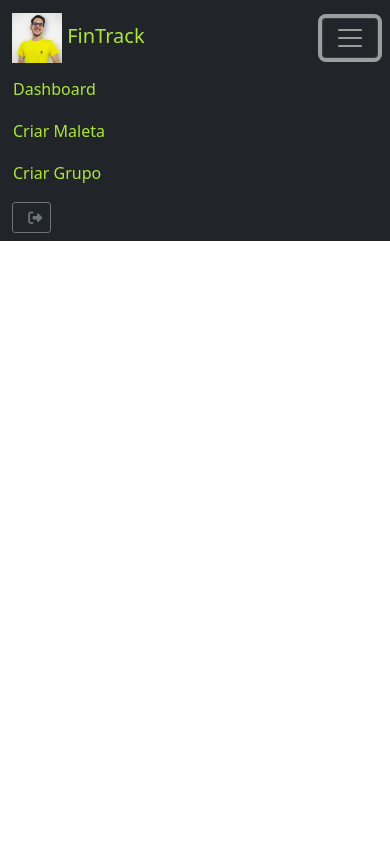
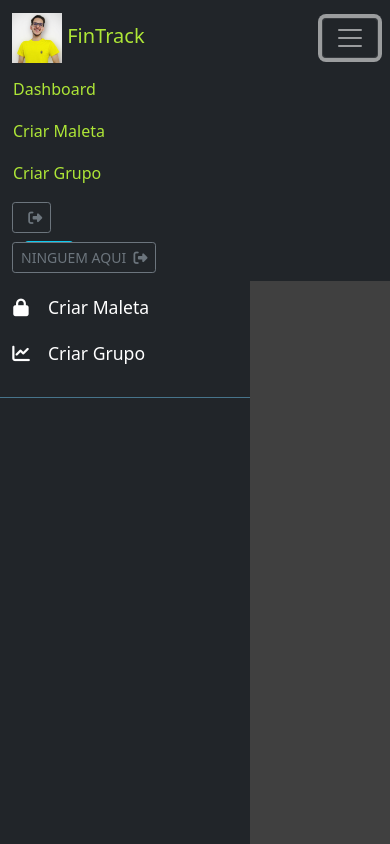
Before and after one commit to Danielgol/FinTrack, an Angular app in the folder frontend/: page /home in a window 390 px wide. Both pictures are taken after a click on the button 350 px from the left and 38 px from the top of the page. Built offline with nearby package versions, Linux system fonts and the light colour scheme; no server answers; grey boxes are pictures that could not be loaded.

Commit message:
Sidebar não responsiva

```diff
--- a/frontend/src/app/components/side-bar/side-bar.component.css
+++ b/frontend/src/app/components/side-bar/side-bar.component.css
@@ -7,14 +7,230 @@ body {
     }
   }
 
-  /* Sidebar */
+  /* Sidebar
   .sidebar {
     position: fixed;
-    top: 0;
+    top: 76px;
     bottom: 0;
     left: 0;
-    padding: 58px 0 0; /* Height of navbar */
+    padding: 58px 0 0;
     box-shadow: 0 2px 5px 0 rgb(0 0 0 / 5%), 0 2px 10px 0 rgb(0 0 0 / 5%);
     width: 240px;
     z-index: 600;
   }
+
+  */
+
+  .wrapper {
+    display: flex;
+    width: 100%;
+    align-items: stretch;
+}
+
+#sidebar {
+  width: 250px;
+  position: fixed;
+  top: 76px;
+  left: 0;
+  height: 100vh;
+  z-index: 999;
+  color: #fff;
+  transition: all 0.3s;
+  min-width: 250px;
+  max-width: 250px;
+  min-height: 100vh;
+}
+
+
+#sidebar.active {
+  margin-left: -250px;
+}
+
+a[data-toggle="collapse"] {
+  position: relative;
+}
+
+.dropdown-toggle::after {
+  display: block;
+  position: absolute;
+  top: 50%;
+  right: 20px;
+  transform: translateY(-50%);
+}
+
+@media (max-width: 768px) {
+  #sidebar {
+      margin-left: -250px;
+  }
+  #sidebar.active {
+      margin-left: 0;
+  }
+}
+
+
+p {
+    font-size: 1.1em;
+    font-weight: 300;
+    line-height: 1.7em;
+    color: #999;
+}
+
+a, a:hover, a:focus {
+    color: inherit;
+    text-decoration: none;
+    transition: all 0.3s;
+}
+
+
+
+#sidebar .sidebar-header {
+    padding: 20px;
+    background: #aee637;
+    color: #404040;
+}
+
+#sidebar ul.components {
+    padding: 20px 0;
+    border-bottom: 1px solid #47748b;
+}
+
+#sidebar ul p {
+    color: #aee637;
+    padding: 10px;
+}
+
+#sidebar ul li a {
+    padding: 10px;
+    font-size: 1.1em;
+    display: block;
+}
+#sidebar ul li a:hover {
+    color: #aee637;
+    background: #000;
+}
+
+#sidebar ul li.active > a, a[aria-expanded="true"] {
+    color: #fff;
+    background: #6d7fcc;
+}
+ul ul a {
+    font-size: 0.9em !important;
+    padding-left: 30px !important;
+    background: #6d7fcc;
+}
+
+/* Aqui é para ficar do lado ainda*/
+
+/* Shrinking the sidebar from 250px to 80px and center aligining its content*/
+#sidebar.active {
+  min-width: 80px;
+  max-width: 80px;
+  text-align: center;
+}
+
+/* Toggling the sidebar header content, hide the big heading [h3] and showing the small heading [strong] and vice versa*/
+#sidebar .sidebar-header strong {
+  display: none;
+}
+#sidebar.active .sidebar-header h3 {
+  display: none;
+}
+#sidebar.active .sidebar-header strong {
+  display: block;
+}
+
+#sidebar ul li a {
+  text-align: left;
+}
+
+#sidebar.active ul li a {
+  padding: 20px 10px;
+  text-align: center;
+  font-size: 0.85em;
+}
+
+#sidebar.active ul li a i {
+  margin-right:  0;
+  display: block;
+  font-size: 1.8em;
+  margin-bottom: 5px;
+}
+
+/* Same dropdown links padding*/
+#sidebar.active ul ul a {
+  padding: 10px !important;
+}
+
+/* Changing the arrow position to bottom center position,
+ translateX(50%) works with right: 50%
+ to accurately  center the arrow */
+#sidebar.active .dropdown-toggle::after {
+  top: auto;
+  bottom: 10px;
+  right: 50%;
+  -webkit-transform: translateX(50%);
+  -ms-transform: translateX(50%);
+  transform: translateX(50%);
+}
+
+@media (max-width: 768px) {
+  /* 80px and its content aligned to centre. Pushing it off the screen with the
+     negative left margin
+  */
+  #sidebar.active {
+      min-width: 80px;
+      max-width: 80px;
+      text-align: center;
+      margin-left: -80px !important;
+  }
+
+
+  /* Reappearing the sidebar on toggle button click */
+  #sidebar {
+      margin-left: 0;
+  }
+
+
+  /* Toggling the sidebar header content,
+     hide the big heading [h3] and showing the small heading [strong] and vice versa
+  */
+  #sidebar .sidebar-header strong {
+      display: none;
+  }
+  #sidebar.active .sidebar-header h3 {
+      display: none;
+  }
+  #sidebar.active .sidebar-header strong {
+      display: block;
+  }
+
+  /* Downsize the navigation links font size */
+  #sidebar.active ul li a {
+      padding: 20px 10px;
+      font-size: 0.85em;
+  }
+
+  #sidebar.active ul li a i {
+      margin-right:  0;
+      display: block;
+      font-size: 1.8em;
+      margin-bottom: 5px;
+  }
+
+  /* Adjust the dropdown links padding*/
+  #sidebar.active ul ul a {
+      padding: 10px !important;
+  }
+
+  /* Changing the arrow position to bottom center position,
+    translateX(50%) works with right: 50%
+    to accurately  center the arrow */
+  .dropdown-toggle::after {
+      top: auto;
+      bottom: 10px;
+      right: 50%;
+      -webkit-transform: translateX(50%);
+      -ms-transform: translateX(50%);
+      transform: translateX(50%);
+  }
+}
--- a/frontend/src/app/components/side-bar/side-bar.component.html
+++ b/frontend/src/app/components/side-bar/side-bar.component.html
@@ -2,7 +2,7 @@
     <!--Main Navigation-->
 
 <header>
-    <!-- Sidebar -->
+    <!-- Sidebar
     <nav id="sidebarMenu" class="collapse d-lg-block sidebar collapse bg-dark">
       <div class="position-sticky">
         <div class="list-group list-group-flush mx-3 mt-4">
@@ -30,62 +30,97 @@
         </div>
       </div>
     </nav>
-    <!-- Sidebar -->
+    Sidebar -->
 
     <!-- Navbar -->
-    <nav id="main-navbar" class="navbar navbar-expand-lg navbar-light bg-dark fixed-top">
-      <!-- Container wrapper -->
-      <div class="container-fluid">
-        <!-- Toggle button -->
-        <button
-          class="navbar-toggler"
-          type="button"
-          data-mdb-toggle="collapse"
-          data-mdb-target="#sidebarMenu"
-          aria-controls="sidebarMenu"
-          aria-expanded="false"
-          aria-label="Toggle navigation"
-        >
-          <i class="fas fa-bars"></i>
-        </button>
+    <div class="container">
+      <nav id="navId" class="navbar fixed-top navbar-expand-lg navbar-dark bg-dark">
+          <div class="container-fluid">
+              <a class="navbar-brand" href="#" style="color: #aee637;">
+                  <img src="../../assets/joao.jpg" alt="" width="50" height="50" class="d-inline-block align-text-center">
+                  FinTrack
+              </a>
+              <button class="navbar-toggler" type="button" data-bs-toggle="collapse" data-bs-target="#navbarSupportedContent" aria-controls="navbarSupportedContent" aria-expanded="false" aria-label="Toggle navigation">
+                  <span class="navbar-toggler-icon"></span>
+              </button>
+              <div class="collapse navbar-collapse" id="navbarSupportedContent">
+                  <ul class="navbar-nav me-auto mb-2 mb-lg-0">
+                      <li class="nav-item">
+                          <button [routerLink]="['home']" class="btn nav-link" type="button" aria-current="page" style="color: #aee637;">Dashboard</button>
 
-        <!-- Brand -->
-        <a class="navbar-brand" [routerLink]="['home']">
-          <img
-            src="https://mdbcdn.b-cdn.net/img/logo/mdb-transaprent-noshadows.webp"
-            height="25"
-            alt="MDB Logo"
-            loading="lazy"
-          />
-        </a>
+                      </li>
+                      <li class="nav-item">
+                          <button [routerLink]="['createMaleta']" class="nav-link btn" type="button" style="color: #aee637;"  routerLinkActive="active">Criar Maleta</button>
+                      </li>
+                      <li class="nav-item">
+                          <button [routerLink]="['createGrupo']" class="btn nav-link" type="button" style="color: #aee637;"  routerLinkActive="active">Criar Grupo</button>
+                      </li>
+                  </ul>
+                  <div class="container-fluid">
+                    <button type="button" id="sidebarCollapse" class="btn btn-info">
+                      <span class="navbar-toggler-icon"></span>
+                    </button>
 
-        <!-- Right links -->
-        <ul class="navbar-nav ms-auto d-flex flex-row">
+                 </div>
 
-          <!-- Avatar -->
-          <div class="nav-item dropdown">
-            <button class="btn btn-secondary dropdown-toggle" role="button" id="dropdownMenuButton" data-toggle="dropdown" aria-haspopup="true" aria-expanded="false" data-bs-toggle="dropdown">
-              SEU NOME
-            </button>
-            <div class="dropdown-menu" aria-labelledby="navbarDropdownMenuLink">
-                <a href="#" class="dropdown-item mb-control" data-box="#mb-signout">Sign Out  <span class="fa fa-sign-out"></span></a>
-            </div>
+
+
+                  <button id="btn-logout" class="btn btn-sm btn-outline-secondary" type="button" >NINGUEM AQUI&nbsp;&nbsp;<span class="fa fa-sign-out"></span></button>
+
+              </div>
+          </div>
+      </nav>
+    </div>
+     <!-- Navbar -->
+
+
+    <div class="wrapper">
+
+      <!-- Sidebar -->
+      <nav id="sidebar" class="bg-dark">
+          <div class="sidebar-header ">
+              <h3>Fintrack</h3>
           </div>
 
-        </ul>
-      </div>
-      <!-- Container wrapper -->
-    </nav>
-    <!-- Navbar -->
+          <ul class="list-unstyled components">
+              <p>Organizando suas finanças</p>
+              <li>
+                  <a [routerLink]="['home']" href="#"><i class="fas fa-tachometer-alt fa-fw me-3"></i>Dashboard</a>
+              </li>
+              <li>
+                  <a [routerLink]="['createMaleta']" href="#"><i class="fas fa-lock fa-fw me-3"></i>Criar Maleta</a>
+              </li>
+              <li>
+                  <a [routerLink]="['createGrupo']" href="#"><i class="fas fa-chart-line fa-fw me-3"></i>Criar Grupo</a>
+              </li>
+          </ul>
+      </nav>
+
+  </div>
   </header>
-  <!--Main Navigation-->
+
 
   <!--Main layout-->
   <main style="margin-top: 58px;">
-
     <router-outlet></router-outlet>
 
   </main>
   <!--Main layout-->
 
+
+  <script src="https://code.jquery.com/jquery-3.3.1.slim.min.js" integrity="sha384-q8i/X+965DzO0rT7abK41JStQIAqVgRVzpbzo5smXKp4YfRvH+8abtTE1Pi6jizo" crossorigin="anonymous"></script>
+  <!-- Popper.JS -->
+  <script src="https://cdnjs.cloudflare.com/ajax/libs/popper.js/1.14.0/umd/popper.min.js" integrity="sha384-cs/chFZiN24E4KMATLdqdvsezGxaGsi4hLGOzlXwp5UZB1LY//20VyM2taTB4QvJ" crossorigin="anonymous"></script>
+  <!-- Bootstrap JS -->
+  <script src="https://stackpath.bootstrapcdn.com/bootstrap/4.1.0/js/bootstrap.min.js" integrity="sha384-uefMccjFJAIv6A+rW+L4AHf99KvxDjWSu1z9VI8SKNVmz4sk7buKt/6v9KI65qnm" crossorigin="anonymous"></script>
+
+  <script>
+    $(document).ready(function () {
+
+    $('#sidebarCollapse').on('click', function () {
+        $('#sidebar').toggleClass('active');
+    });
+
+    });
+  </script>
 </body>
--- a/frontend/src/styles.css
+++ b/frontend/src/styles.css
@@ -22,3 +22,6 @@ html{
     scroll-margin-top: 100px;
   }
 */
+html{
+  background-color: #404040;
+}
```
Also changed, not shown: 1 other file (tests, documents, lock files or other folders).
